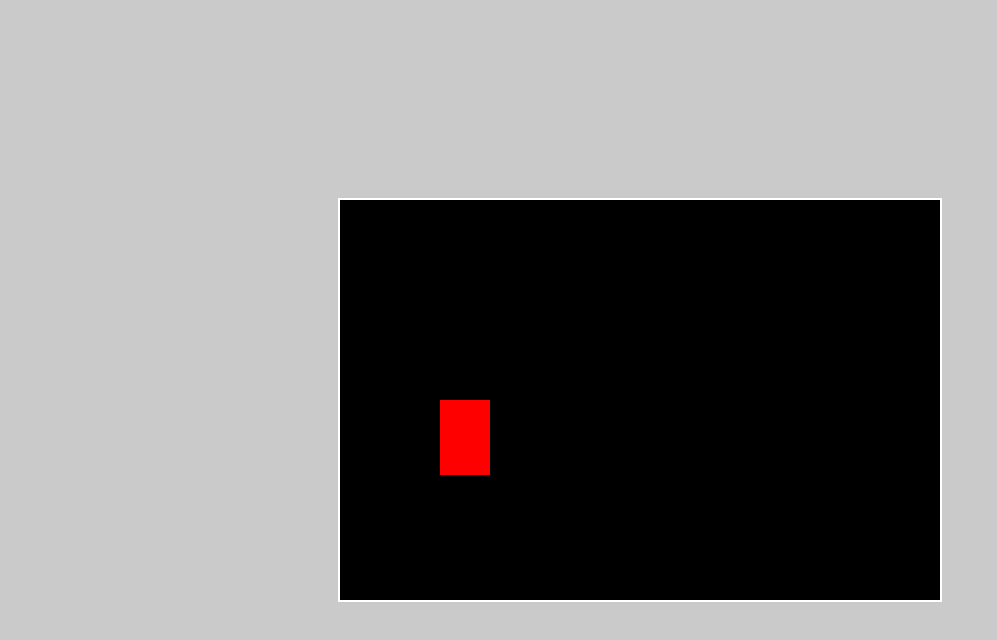
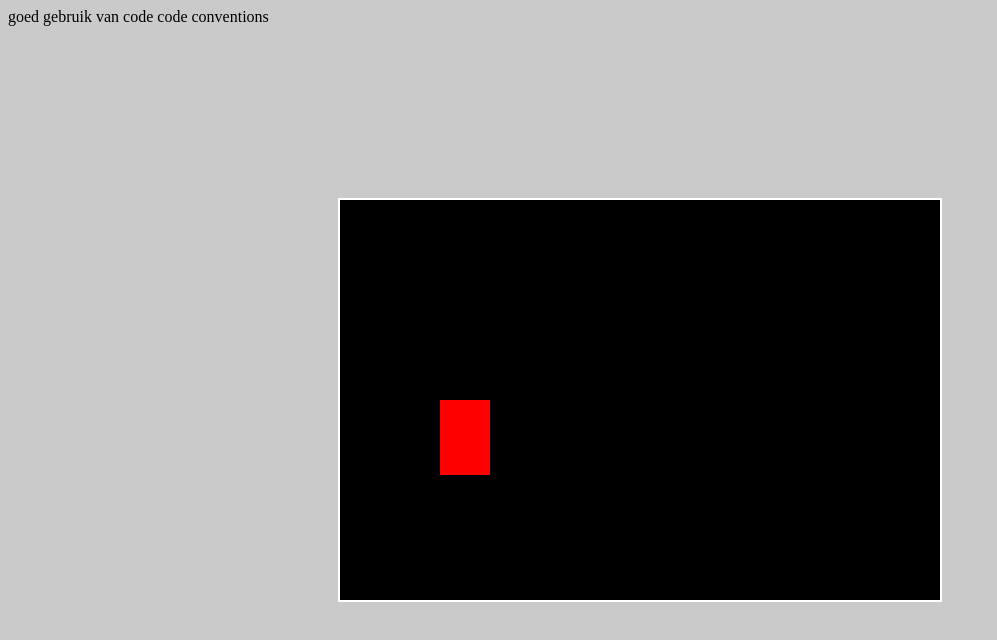
Before and after one commit to TechniekCollegeRotterdam/p4-project-javascript-El-JareauFlier, a plain HTML site: page Ping pong spel/index.html in a window 1280 px wide. Shown: the whole page, without its empty margins (0-997 px from the left). Drawn offline with Linux system fonts and the light colour scheme; files that its build step writes are made by us from their sources; files whose address does not match are found by name.

Commit message:
Update and rename Ping pong game/index.html to Ping pong spel/index.html

```diff
--- a/Ping pong game/index.html
+++ b/Ping pong spel/index.html
@@ -8,7 +8,7 @@
     <title>Pong game</title>
 
 </head>
-
+goed gebruik van code code conventions
 <body>
     <canvas id="pong" width="600" height="400"></canvas>
     <script src="game.js"></script>
```
